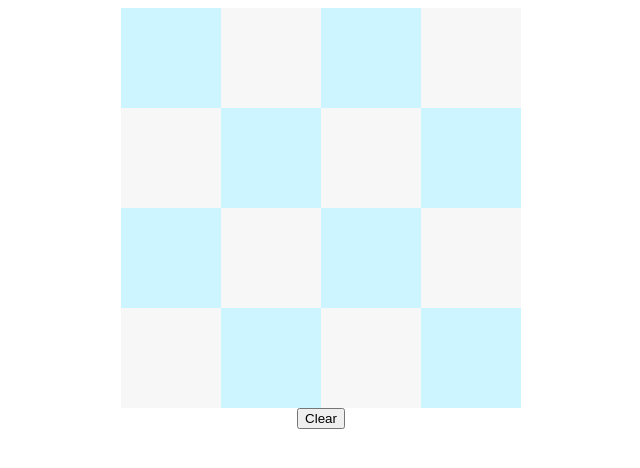
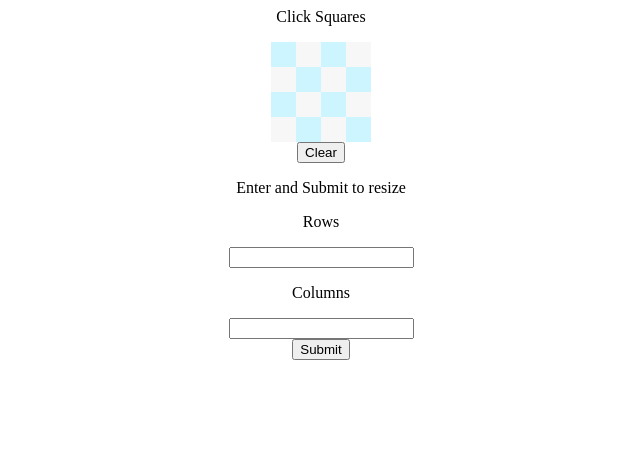
Before and after one commit to drew-mack/niche-image-manipulator, a plain HTML site: page index.html in a window 1280 px wide. Shown: the whole page, without its empty margins (319-959 px from the left). Drawn offline with Linux system fonts and the light colour scheme.

Commit message:
Prelim grid resizing functionality working

```diff
--- a/action.js
+++ b/action.js
@@ -13,7 +13,7 @@ function clearGrid() {
 	for (var i = 0; i < row; i++) {
  		for (var j = 0; j < col; j++){
 
- 				sq_num = i*row + j + 1;
+ 				sq_num = 1 + i*col + j;
  				id = "g".concat(sq_num.toString());
 
  				if ((i+j+1)%2 == 0) {color = OFF_WHITE;}
@@ -31,3 +31,48 @@ function colorSquare(s) {
 
 	document.getElementById(s).style.backgroundColor = 'red';
 }
+
+/*Process a request for change in grid dimension*/
+function submitDim() {
+	var r = document.getElementById("rows").value;
+	var c = document.getElementById("cols").value;
+
+	var grid = document.getElementById("grid");
+
+	//remove all squares
+	var id;
+	var sq_num;
+	for(var i = 0; i < row; i++) {
+		for(var j = 0; j < col; j++) {
+			sq_num = i*col + j + 1;
+ 			id = "g".concat(sq_num.toString());
+ 			document.getElementById(id).remove();
+		}
+	}
+
+	row = parseInt(r);
+	col = parseInt(c);
+
+	//populate new squares
+	var grid_sq;
+	for(var i = 0; i < row; i++) {
+		for(var j = 0; j < col; j++) {
+			sq_num = i*col + j + 1;
+ 			id = "g".concat(sq_num.toString());
+
+ 			grid_sq = document.createElement("div");
+ 			grid_sq.id = id;
+ 			grid_sq.addEventListener("click", function(){
+ 				colorSquare(this.id);
+ 			});
+ 			grid.appendChild(grid_sq);
+		}
+	}
+
+	//resize grid
+	grid.style.gridTemplateColumns = "repeat(".concat(col).concat(",auto)");
+	grid.style.width = (25*col).toString().concat("px");
+	grid.style.height = (25*row).toString().concat("px");
+
+	clearGrid();
+}
--- a/grid.css
+++ b/grid.css
@@ -1,8 +1,8 @@
 /*Outer container*/
 #grid {
 	display: grid;
-	height:400px;
-	width: 400px;
+	height:100px;
+	width:100px;
 	overflow: hidden;
 	margin: auto;
 	background-color: #000000;
@@ -13,13 +13,16 @@
 
 /*Inner elements*/
 #grid div {
-	height: 100px;
-	width: 100px;
+	height: 25px;
+	width: 25px;
 	background-color: green;
 }
 
-/*Button centered below*/
+/*Button panel centered below*/
 input {
 	display: block;
 	margin: auto;
 }
+p {
+	text-align: center;
+}
--- a/index.html
+++ b/index.html
@@ -1,11 +1,14 @@
 <html>
 <head>
-	<title>Niche Image Generator</title>
+	<title>Niche Image Manipulator</title>
 	<link rel="stylesheet" href="grid.css"/>
 	<script type="text/javascript" src="action.js"></script>
 </head>
 
 <body onload="clearGrid()">
+
+	<p>Click Squares</p>
+
 	<div id="grid">
 		<div id="g1" onclick="colorSquare('g1')"></div>
 		<div id="g2" onclick="colorSquare('g2')"></div>
@@ -27,5 +30,15 @@
 
 	<input id="clear-button" type="button" value="Clear" onclick="clearGrid()" />
 
+	<p>Enter and Submit to resize</p>
+
+	<p>Rows</p>
+	<input type="text" id="rows" name="rows">
+
+	<p>Columns</p>
+	<input type="text" id="cols" name="cols">
+
+	<input type="button" id="submit-button" value="Submit" onclick="submitDim()" />
+
 </body>
 </html>
```
